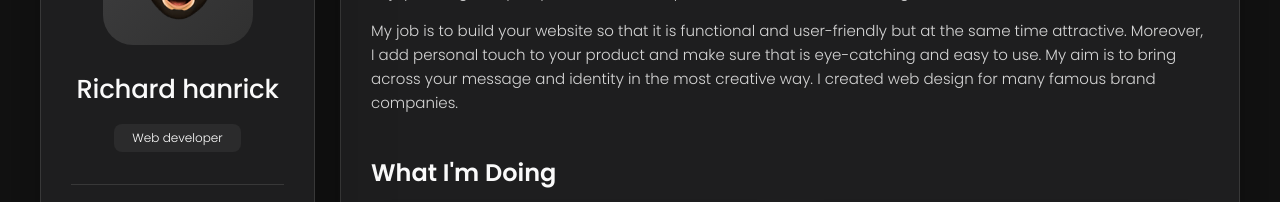
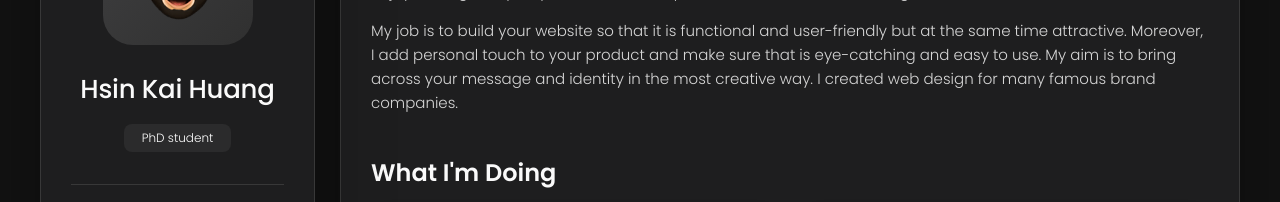
Before and after one commit to HsinKaiHuang/hsinkaihuang.github.io, a plain HTML site: page index.html in a window 1280 px wide. Shown: the part 223-425 px from the top of the page. Drawn offline with nearby package versions, Linux system fonts and the light colour scheme.

Commit message:
Update index.html

```diff
--- a/index.html
+++ b/index.html
@@ -46,9 +46,9 @@
         </figure>
 
         <div class="info-content">
-          <h1 class="name" title="Richard hanrick">Richard hanrick</h1>
+          <h1 class="name" title="Hsin Kai Huang">Hsin Kai Huang</h1>
 
-          <p class="title">Web developer</p>
+          <p class="title">PhD student</p>
         </div>
 
         <button class="info_more-btn" data-sidebar-btn>
```
